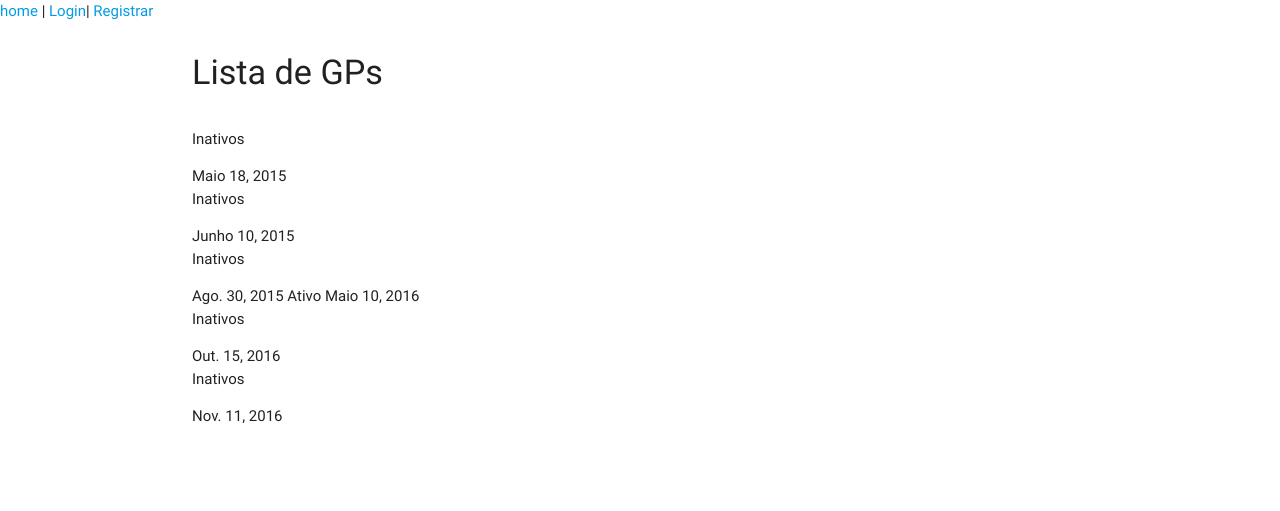
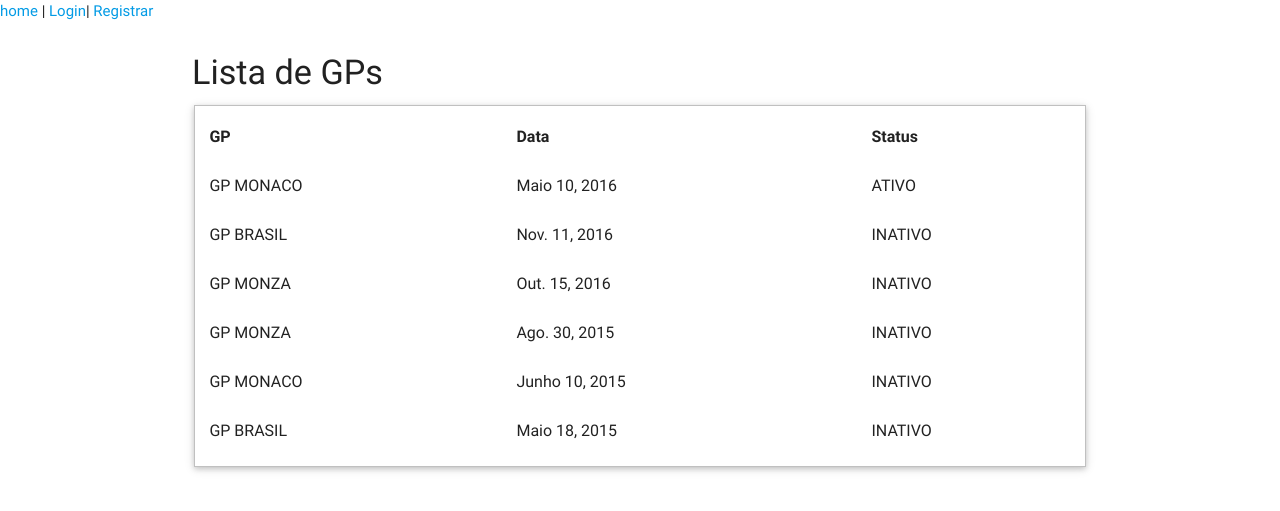
Before and after one commit to apracapinheiro/projetocampeonet, a Django app: a page that uses cadastros/templates/lista-gp.html in a window 1280 px wide. Shown: the top 511 px of the page. Run offline with Django 3.2, Linux system fonts and the light colour scheme; data comes from the database, SQL or seed files in the repository; both versions use the stored data as it was after the commit; parts of the project's set-up code (start-up, migrations or seed data) failed here and were passed over; some libraries are stand-ins or nearby versions.

Commit message:
Ajustando o arquivo com as listas dos GPs

```diff
--- a/cadastros/models.py
+++ b/cadastros/models.py
@@ -8,6 +8,11 @@ from django import forms
 CHOICES_TIPO = (
     ('A', 'Administrador'),
     ('U', 'Usuário'),
+)
+
+CHOICES_ATIVO =(
+    ('0', 'INATIVO'),
+    ('1', 'ATIVO'),
 )
 
 
--- a/cadastros/templates/lista-gp.html
+++ b/cadastros/templates/lista-gp.html
@@ -1,18 +1,27 @@
 {% extends 'base.html' %}
 {% block content %}
 <h4>Lista de GPs</h4>
-{#<fieldset class="z-depth-1">#}
-    {% for calendariogp in calendariogp_list %}
-
-        {% if calendariogp.ativo == 1 %}
-            Ativo
-            {{ calendariogp.dataGP }}
-        {% else %}
-            <br>
-            Inativos
-            <p>{{ calendariogp.dataGP }}
-        {% endif %}
-    {% endfor %}
-{#</fieldset>#}
+<fieldset class="z-depth-1">
+    <table>
+      <tr>
+        <th>GP<br></th>
+        <th>Data</th>
+        <th>Status</th>
+      </tr>
+        {% for calendariogp in object_list %}
+            <tr>
+                <td>{{ calendariogp.id_gp.nomeGP }}</td>
+                <td>{{ calendariogp.dataGP }}</td>
+                    {% if calendariogp.ativo %}
+                    <td>ATIVO</td>
+                    {% else %}
+                    <td>INATIVO</td>
+                    {% endif %}
+            </tr>
+{#            {% if calendariogp.ativo == 1 %}#}
+{#            {% endif %}#}
+        {% endfor %}
+    </table>
+</fieldset>
 
 {% endblock %}
--- a/cadastros/views.py
+++ b/cadastros/views.py
@@ -43,6 +43,10 @@ class ListaGP(ListView):
     model = CalendarioGP
     # context_object_name = 'lista_gp'
 
+    def get_queryset(self):
+        queryset = CalendarioGP.objects.all().order_by('-ativo', '-dataGP')
+        return queryset
+
 
     # if request.method == 'POST':
     #     form = RegistrationForm(request.POST)
```
Also changed, not shown: db.sqlite3.
